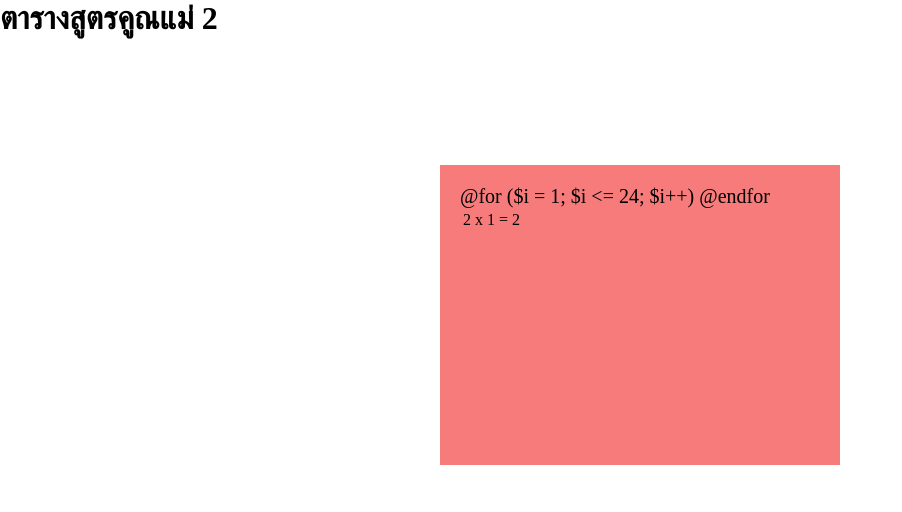
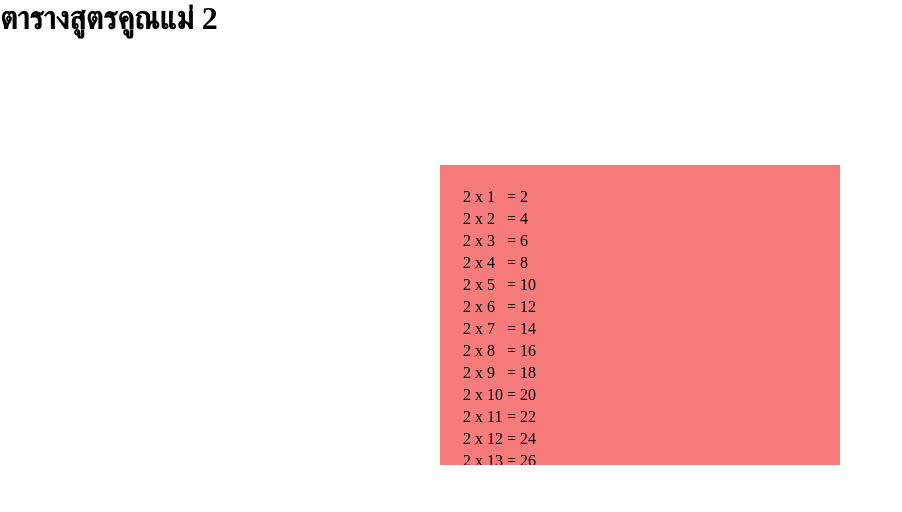
Before and after one commit to Boya0828/SE_CAMP, a PHP site: page / in a window 1280 px wide. Shown: the top 512 px of the page, without its empty margins (0-902 px from the left). Run offline with PHP 8.4, Linux system fonts and the light colour scheme.

Commit message:
Update index.php

```diff
--- a/index.php
+++ b/index.php
@@ -42,7 +42,7 @@
     <div class="scroll-div">
         <div class="scroll-object">
         <table>
-            @for  ($i = 1; $i <= 24; $i++)
+        <?php for  ($i = 1; $i <= 24; $i++) { ?>
                 <tr>
                     <td><?php echo $multi_x ?></td>
                     <td> x </td>
@@ -50,7 +50,8 @@
                     <td> = </td>
                     <td><?php echo $multi_x * $i ?></td>
                 </tr>
-            @endfor
+                <?php } ?>
+
         </table>
         </div>
     </div>
```
